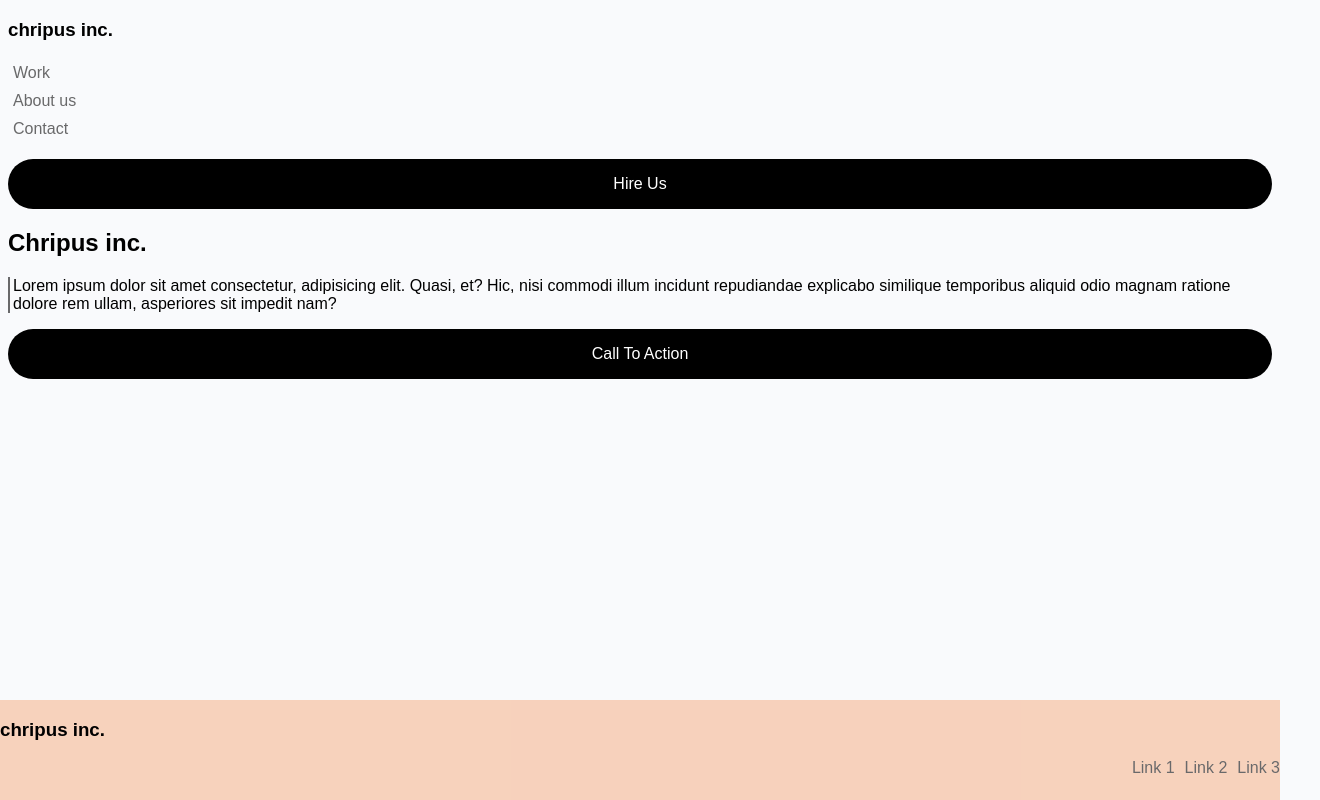
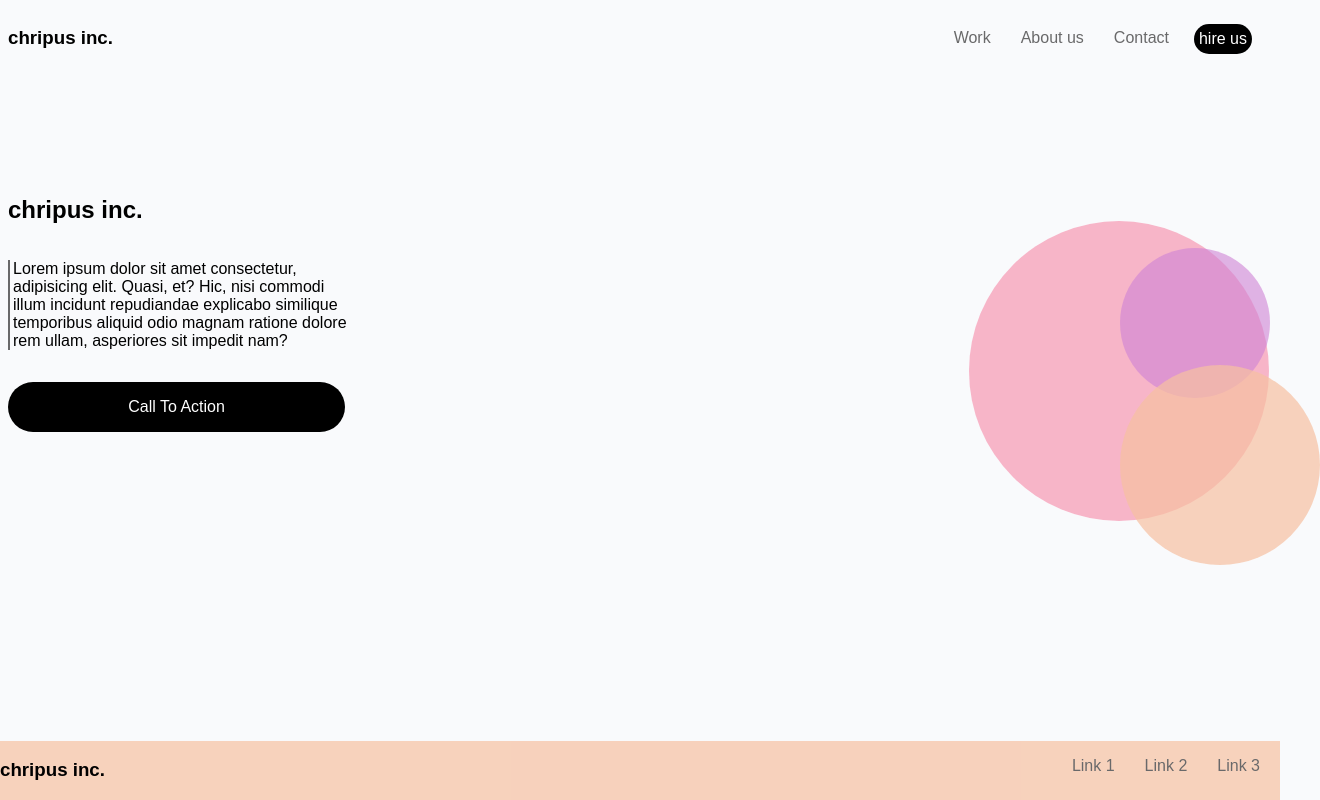
Before and after one commit to bryson5489/chirpusinc., a plain HTML site: page index.html in a window 1280 px wide. Shown: the whole page, 1320 px wide, since content can reach past the window. Drawn offline with Linux system fonts and the light colour scheme.

Commit message:
finished project

```diff
--- a/index.html
+++ b/index.html
@@ -1,40 +1,47 @@
 <!DOCTYPE html>
 <html lang="en">
   <head>
-    <meta charset="UTF-8">
-    <meta http-equiv="X-UA-Compatible" content="IE=edge">
-    <meta name="viewport" content="width=device-width, initial-scale=1.0">
+    <meta charset="UTF-8" />
+    <meta http-equiv="X-UA-Compatible" content="IE=edge" />
+    <meta name="viewport" content="width=device-width, initial-scale=1.0" />
     <title>Chripus inc.</title>
-    <link rel="stylesheet" href="style.css">
+    <link rel="stylesheet" href="style.css" />
   </head>
   <body>
-
     <main>
       <h3>chripus inc.</h3>
       <ul>
         <li>Work</li>
         <li>About us</li>
         <li>Contact</li>
+        <li class="hire">hire us</li>
       </ul>
-    <p class="hire">Hire Us</p>
     </main>
-
+    <div class="container">
       <article>
-
-<h1>Chripus inc.</h1>
-<p class="paragraph">Lorem ipsum dolor sit amet consectetur, adipisicing elit. Quasi, et? Hic, nisi commodi illum incidunt repudiandae explicabo similique temporibus aliquid odio magnam ratione dolore rem ullam, asperiores sit impedit nam?</p>
+        <h1>chripus inc.</h1>
+        <p class="paragraph">
+          Lorem ipsum dolor sit amet consectetur, adipisicing elit. Quasi, et?
+          Hic, nisi commodi illum incidunt repudiandae explicabo similique
+          temporibus aliquid odio magnam ratione dolore rem ullam, asperiores
+          sit impedit nam?
+        </p>
 
         <p class="action">Call To Action</p>
       </article>
+      <aside>
+        <div class="one"></div>
+        <div class="two"></div>
+        <div class="three"></div>
+      </aside>
+    </div>
     <footer>
       <h3>chripus inc.</h3>
       <ul>
-        <li>Link 1</li>
-        <li>Link 2</li>
-        <li>Link 3</li>
+        <li><a href="#">Link 1</a></li>
+        <li><a href="#">Link 2</a></li>
+        <li><a href="#">Link 3</a></li>
       </ul>
     </footer>
-
-
   </body>
 </html>
--- a/style.css
+++ b/style.css
@@ -29,7 +29,7 @@ main .hire {
     align-items: center;
     color: #FFF;
     background-color: #000;
-    height: 50px;
+    height: 20px;
     border-radius: 30px;
 }
 
@@ -56,29 +56,111 @@ footer {
     bottom: 0;
     left: 0;
     right: 0;
-    height: 100px;
+    display: flex;
+    justify-content: space-between;
     background-color: rgba(247, 193, 162, 0.7);
 
 }
 
-
 footer ul {
     display: flex;
-    flex-direction: row;
-    justify-content: right;
-    align-items: center;
-
 
 }
 
-footer h3 {
-    display: flex;
-    flex-direction: row;
-    justify-content: left;
-    align-items: center;
-
+li {
+    padding-left: 10px;
+    margin-right: 20px;
 }
 
-footer li {
-    padding-left: 10px;
+a {
+    text-decoration: none;
+    color: #69696a;
 }
+
+@media only screen and (min-width:768px) {
+
+
+    main {
+        display: flex;
+        justify-content: space-between;
+
+    }
+
+    main ul {
+        display: flex;
+        flex-direction: row;
+
+    }
+
+
+    h1 {
+        margin-top: 15%;
+    }
+
+
+
+    .paragraph {
+        width: 40%;
+    }
+
+    .action {
+        width: 40%;
+    }
+
+    .container {
+        display: flex;
+        position: relative;
+    }
+
+
+    article {
+        flex: 2;
+        box-sizing: border-box;
+        display: flex;
+        flex-direction: column;
+
+    }
+
+    aside {
+        flex: 1;
+    }
+
+    /* aside {
+        display: flex;
+        justify-content: right;
+        flex: 1;
+    } */
+
+
+    .one {
+        position: absolute;
+        top: 40%;
+        left: 76%;
+        width: 300px;
+        height: 300px;
+        border-radius: 100%;
+        background-color: rgba(247, 136, 167, 0.6)
+    }
+
+
+    .two {
+        position: absolute;
+        top: 47%;
+        left: 88%;
+        width: 150px;
+        height: 150px;
+        border-radius: 100%;
+        background-color: rgba(207, 130, 213, 0.6);
+    }
+
+    .three {
+        position: absolute;
+        top: 78%;
+        left: 88%;
+        width: 200px;
+        height: 200px;
+        border-radius: 100%;
+        background-color: rgba(247, 193, 162, 0.7);
+
+    }
+}
```
Lines whose indentation alone changed are shown as unchanged.
